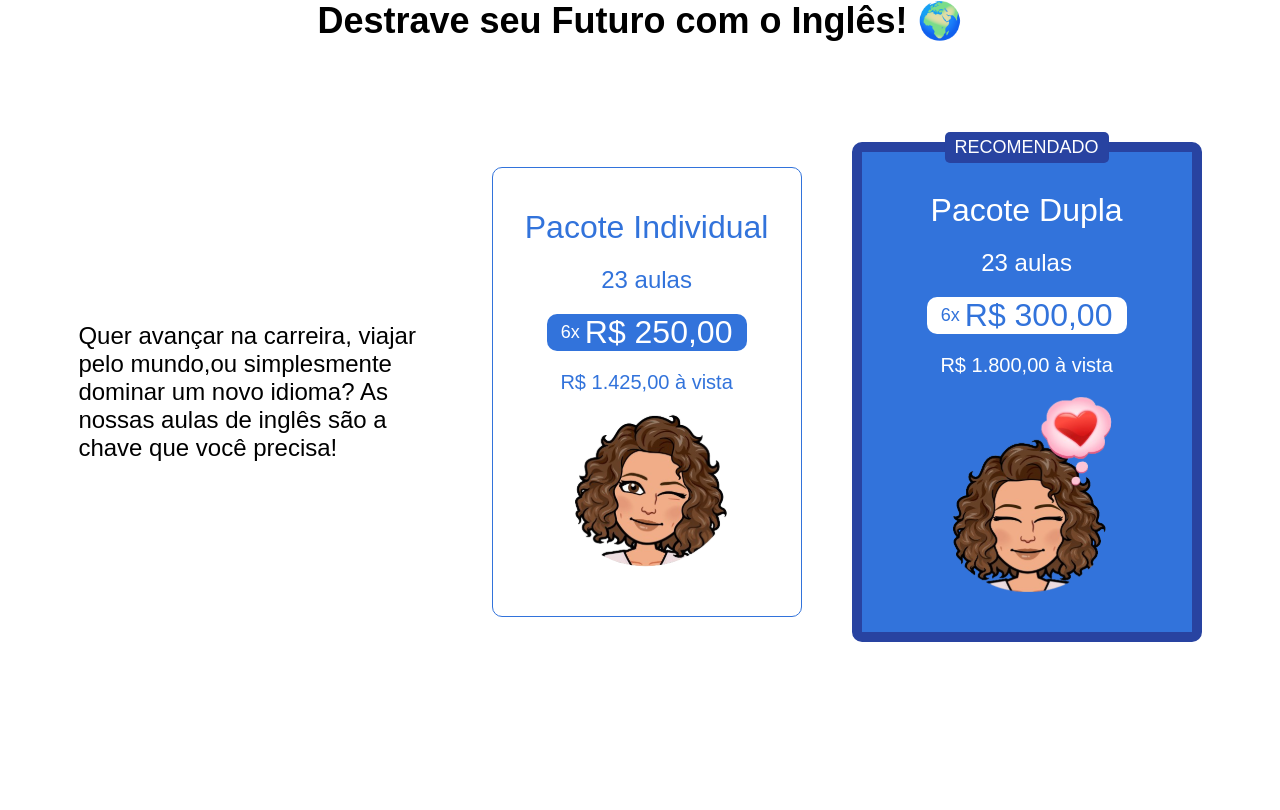
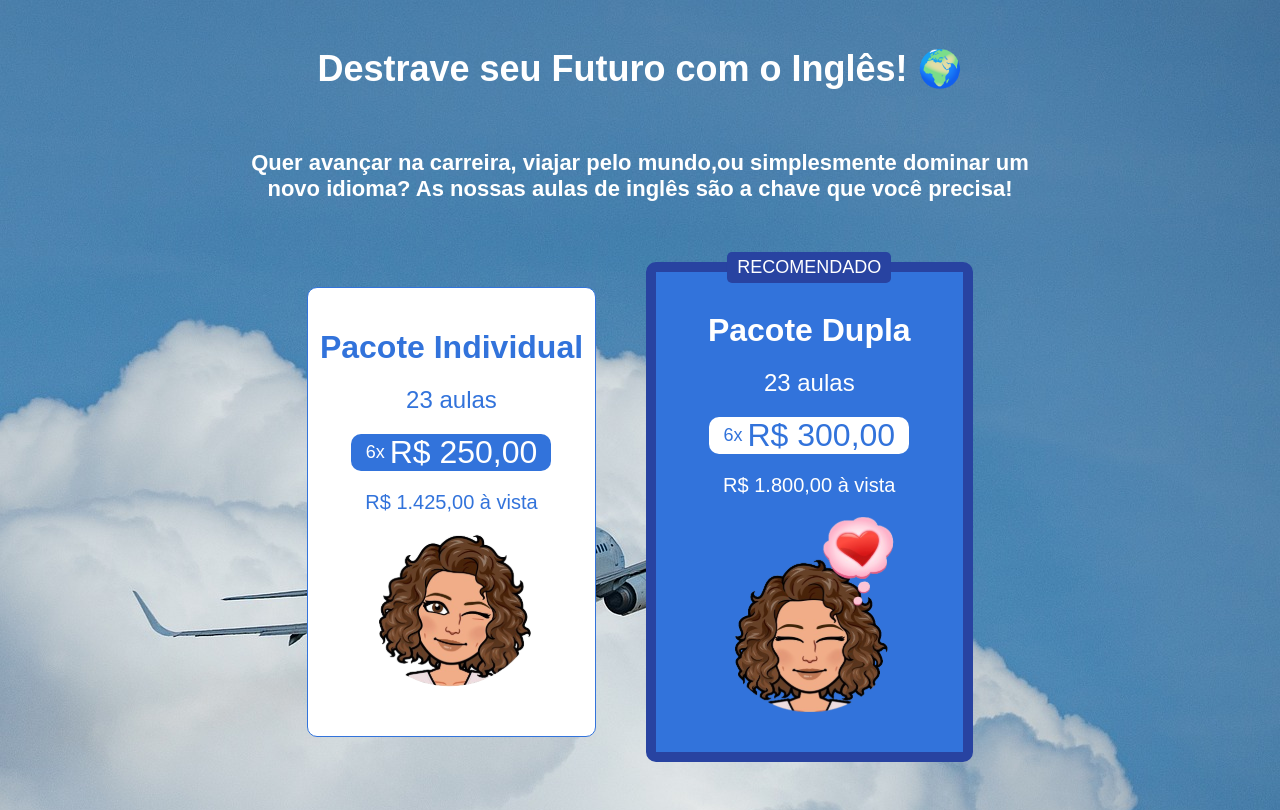
Before and after one commit to mariaaliceog/landing-page-react, a React (Vite) app: page /prices in a window 1280 px wide. Built offline with nearby package versions, Linux system fonts and the light colour scheme.

Commit message:
fix: font and size corrections

```diff
--- a/src/components/Button/styles.ts
+++ b/src/components/Button/styles.ts
@@ -2,7 +2,7 @@ import styled from 'styled-components';
 
 export const StyledButton = styled.div<{isPrimary?: boolean }>`
   width: 200px;
-  height: 40px;
+  height: 50px;
 
   display: flex;
   align-items: center;
@@ -13,7 +13,7 @@ export const StyledButton = styled.div<{isPrimary?: boolean }>`
   background-color: ${({ isPrimary }) => (isPrimary ? '#3273DB' : '#FFFFFF')};
   border-radius: 10px;
 
-  font-size: 20px;
+  font-size: 22px;
 
   cursor: pointer;
 
--- a/src/components/Package/styles.ts
+++ b/src/components/Package/styles.ts
@@ -18,7 +18,7 @@ export const Container = styled.div<{ isPromotion?: boolean }>`
   gap: 20px;
 `;
 
-export const Title = styled.div<{ isPromotion?: boolean }>`
+export const Title = styled.h1<{ isPromotion?: boolean }>`
   font-size: 32px;
   color: ${({ isPromotion }) => (isPromotion ? '#FFFFFF' : '#3273DB')};
 `;
--- a/src/pages/AboutClasses/Sections/Methods/styles.ts
+++ b/src/pages/AboutClasses/Sections/Methods/styles.ts
@@ -35,10 +35,16 @@ export const Text = styled.h4`
   color: #FFFFFF;
 
   background-color: #3273DB;
-  border-radius: 0px 0px 10px 10px;
+  border-radius: 10px;
+
 `
 
 export const Image = styled.img`
   width: 288px;
   height: 391px;
+  transition: 0.5s;
+
+  &:hover{
+    transform: scale(1.1);
+  }
 `;
--- a/src/pages/AboutClasses/Sections/Prices/Prices.tsx
+++ b/src/pages/AboutClasses/Sections/Prices/Prices.tsx
@@ -6,7 +6,7 @@ import Package from "../../../../components/Package/Package";
 const Prices = () => {
   return (
     <Container>
-        <h1>Destrave seu Futuro com o Inglês! 🌍</h1>
+        <h1 style={{color: '#FFFFFF'}}>Destrave seu Futuro com o Inglês! 🌍</h1>
         <Content>
           <Text>Quer avançar na carreira, viajar pelo mundo,ou simplesmente dominar um novo idioma? As nossas aulas de inglês são a chave que você precisa!</Text>
           <PackageContainer>
--- a/src/pages/AboutClasses/Sections/Prices/styles.ts
+++ b/src/pages/AboutClasses/Sections/Prices/styles.ts
@@ -2,24 +2,28 @@ import styled from 'styled-components';
 
 
 export const Container = styled.div`
-  margin: 0rem 1rem 0rem 1rem;
+  display: flex;
+  align-items: center;
+  justify-content: center;
+
+  background-image: url("src/assets/earth.jpg");
+  background-repeat: no-repeat;
+  background-size: cover;
+
+  flex-direction: column;
+  padding: 3rem 0;
+  gap: 60px;
+`;
+
+export const Content = styled.div`
+  width: 65%;
 
   display: flex;
   align-items: center;
   justify-content: center;
+  flex-direction: column;
 
-  flex-direction: column;
-  gap: 100px;
-`;
-
-export const Content = styled.div`
-  width: 90%;
-
-  display: flex;
-  align-items: center;
-  justify-content: center;
-
-  gap: 50px;
+  gap: 60px;
 `;
 
 export const PackageContainer = styled.section`
@@ -34,7 +38,10 @@ export const PackageContainer = styled.section`
   gap: 50px;
 `;
 
-export const Text = styled.div`
-  font-size: 24px;
-  font-weight: 300;
+export const Text = styled.h4`
+  text-align: center;
+
+  font-size: 22px;
+  font-weight: 600;
+  color: #FFFFFF;
 `;
--- a/src/pages/AboutMe/Sections/Reasons/styles.ts
+++ b/src/pages/AboutMe/Sections/Reasons/styles.ts
@@ -30,7 +30,7 @@ export const Row = styled.section`
   align-items: center;
 
   margin-bottom: 35px;
-  gap: 10px;
+  gap: 20px;
 `;
 
 export const TextContent = styled.div`
--- a/src/pages/Home/Sections/AboutClasses/AboutClasses.tsx
+++ b/src/pages/Home/Sections/AboutClasses/AboutClasses.tsx
@@ -13,12 +13,12 @@ const AboutClasses = () => {
         <LabelContent>
           <Icon src={icon1}></Icon>
           <Label>Aulas ao vivo</Label>
-          <h5>1 hora de duração</h5>
+          <h5>Aulas de 1 hora para prática intensiva e imersiva</h5>
         </LabelContent>
         <LabelContent>
           <Icon src={icon2}></Icon>
           <Label>Study Plan</Label>
-          <h5>Planos de estudos semanal</h5>
+          <h5>Planos de estudo semanal para maximizar o aprendizado</h5>
         </LabelContent>
         <LabelContent>
           <Icon src={icon3}></Icon>
@@ -28,7 +28,7 @@ const AboutClasses = () => {
         <LabelContent>
           <Icon src={icon4}></Icon>
           <Label>Foco nas 4 habilidades</Label>
-          <h5>Leitura, escrita, fala e escuta</h5>
+          <h5>Desenvolva leitura, escrita, fala e escuta para um inglês fluente</h5>
         </LabelContent>
       </IconsContent>
       <Button
--- a/src/pages/Home/Sections/AboutClasses/styles.ts
+++ b/src/pages/Home/Sections/AboutClasses/styles.ts
@@ -7,31 +7,48 @@ export const Container = styled.section`
   flex-direction: column;
   align-items: center;
 
-  gap: 3rem;
-
-  background-color: #66BADE;
+  gap: 5rem;
 `;
 
 export const IconsContent = styled.div`
+  height: 80%;
+
   display:flex;
   flex-direction: row;
   justify-content: space-between;
   align-items: center;
 
-  gap: 5rem;
+  gap: 3rem;
 `;
 
 export const LabelContent = styled.div`
+  width: 100%;
+  height: 300px;
+
   display:flex;
   flex-direction: column;
   align-items: center;
+  text-align: center;
+  position: relative;
+
+  background-color: #66BADE59;
+  border-radius: 10px;
+  gap: 3px;
+  padding: 0rem 1rem;
 `;
 
 export const Icon = styled.img`
-  width: 10rem;
+  width: 12rem;
+  height: 12rem;
+
+  position: relative;
+  top: -50px;
 `;
 
 export const Label = styled.div`
   font-size: 20px;
   font-weight: bold;
+
+  border-radius: 5px;
+  padding: 0rem 0.5rem;
 `;
--- a/src/pages/Home/Sections/LearnEnglish/LearnEnglish.tsx
+++ b/src/pages/Home/Sections/LearnEnglish/LearnEnglish.tsx
@@ -1,5 +1,5 @@
 import { Container, Image, TextContent } from "./styles";
-import photos from "../../../../assets/london_photos.svg"
+import photos from "../../../../assets/photos.svg";
 import Button from "../../../../components/Button/Button";
 
 const LearnEnglish = () => {
@@ -8,8 +8,8 @@ const LearnEnglish = () => {
       <TextContent>
         <h1>Aulas de Inglês</h1>
         <h2>Aprenda inglês e ganhe o mundo</h2><br/>
-        <div>Imagina poder bater papo com pessoas de todos os cantos<br/>do planeta, entender memes internacionais e até fazer<br/>amigos durante aquela viagem dos sonhos.</div><br/>
-        <div>Na área dos estudos, inglês abre um mundo de<br/>possibilidades. As melhores universidades do mundo<br/>oferecem cursos em inglês. Se você sonha em estudar fora ou<br/>conseguir uma bolsa de estudos, dominar o idioma é<br/>fundamental. E não só para estudar: é uma chance de viver<br/>novas experiências e conhecer culturas diferentes.<br/><br/></div>
+        <h4>Imagina poder bater papo com pessoas de todos os cantos<br/>do planeta, entender memes internacionais e até fazer<br/>amigos durante aquela viagem dos sonhos.</h4><br/>
+        <h4>Na área dos estudos, inglês abre um mundo de<br/>possibilidades. As melhores universidades do mundo<br/>oferecem cursos em inglês. Se você sonha em estudar fora ou<br/>conseguir uma bolsa de estudos, dominar o idioma é<br/>fundamental. E não só para estudar: é uma chance de viver<br/>novas experiências e conhecer culturas diferentes.<br/><br/></h4>
         <Button
         isPrimary={false}
         label="Vem conhecer!"
@@ -17,7 +17,6 @@ const LearnEnglish = () => {
         />
       </TextContent>
       <Image src={photos}/>
-
     </Container>
   )
 }
--- a/src/styles/global.ts
+++ b/src/styles/global.ts
@@ -51,7 +51,7 @@ const GlobalStyle = createGlobalStyle`
     }
 
     h2 {
-      font-family: 'Urbanist', sans-serif;
+      font-family: 'Red Hat Display', sans-serif;
       font-size: 28px;
       font-weight: lighter;
     }
@@ -63,13 +63,13 @@ const GlobalStyle = createGlobalStyle`
     }
 
     h4 {
-      font-family:'Urbanist', sans-serif;
+      font-family:'Red Hat Display', sans-serif;
       font-size: 20px;
       font-weight: normal;
     }
 
     h5 {
-      font-family:'Urbanist', sans-serif;
+      font-family:'Red Hat Display', sans-serif;
       font-size: 18px;
       font-weight: normal;
     }
```
Also changed, not shown: src/assets/earth.jpg (added), 1 other file (tests, documents, lock files or other folders).
